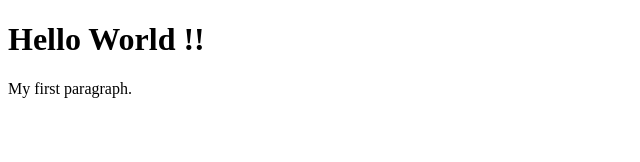
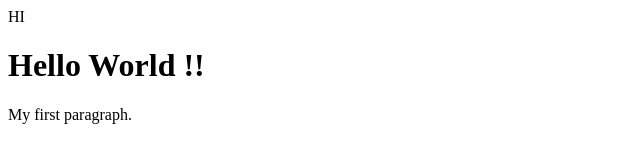
Before and after one commit to surajgarla567/sampleHtmlRepo, a plain HTML site: page index.html in a window 1280 px wide. Shown: the whole page, without its empty margins (0-640 px from the left). Drawn offline with Linux system fonts and the light colour scheme.

Commit message:
added change

```diff
--- a/index.html
+++ b/index.html
@@ -1,7 +1,7 @@
 <!DOCTYPE html>
 <html>
 <body>
-
+HI
 <h1>Hello World !!</h1>
 
 <p>My first paragraph.</p>
```
